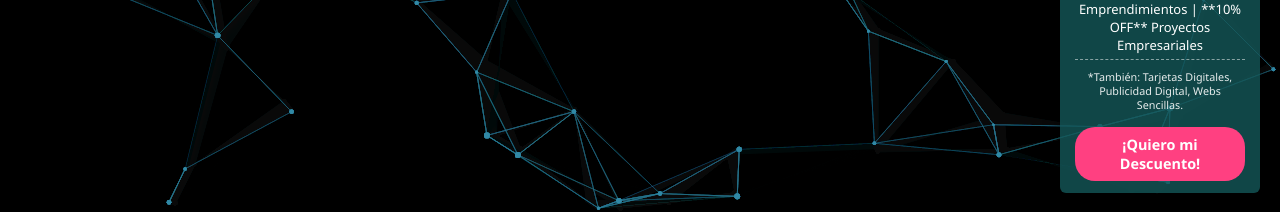
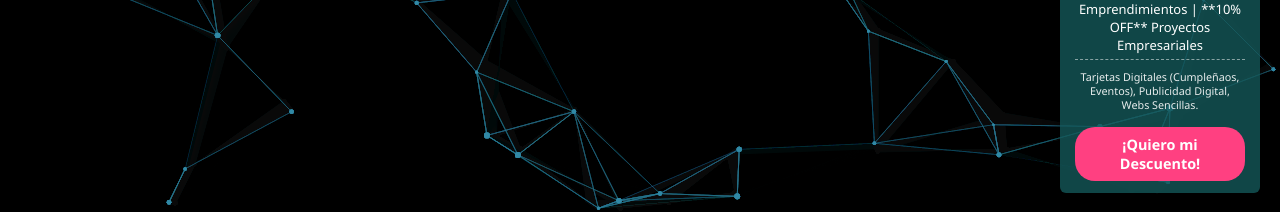
Before and after one commit to elga21/ELGANEXT, a website: page public/home.html in a window 1280 px wide. Shown: the part 587-799 px from the top of the page. Drawn offline with Linux system fonts and the light colour scheme.

Commit message:
Update service list description in home.html

```diff
--- a/public/home.html
+++ b/public/home.html
@@ -85,7 +85,7 @@
             **20% OFF** Emprendimientos | **10% OFF** Proyectos Empresariales
         </p>
         <div class="services-list">
-            *También: Tarjetas Digitales, Publicidad Digital, Webs Sencillas.
+            Tarjetas Digitales (Cumpleñaos, Eventos), Publicidad Digital, Webs Sencillas.
         </div>
         <a href="contact.html" class="cta-button">¡Quiero mi Descuento!</a>
     </div>
```
